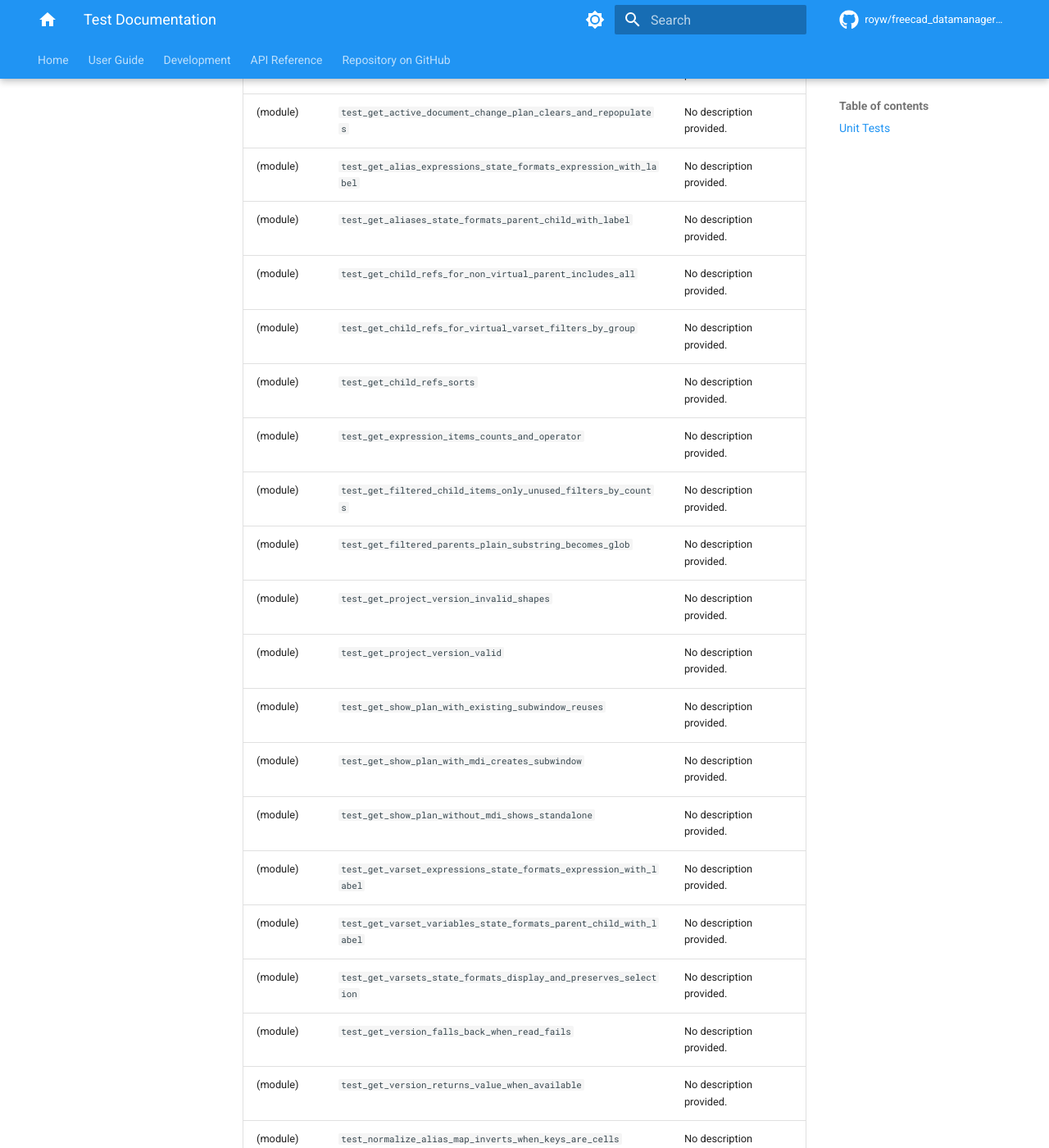
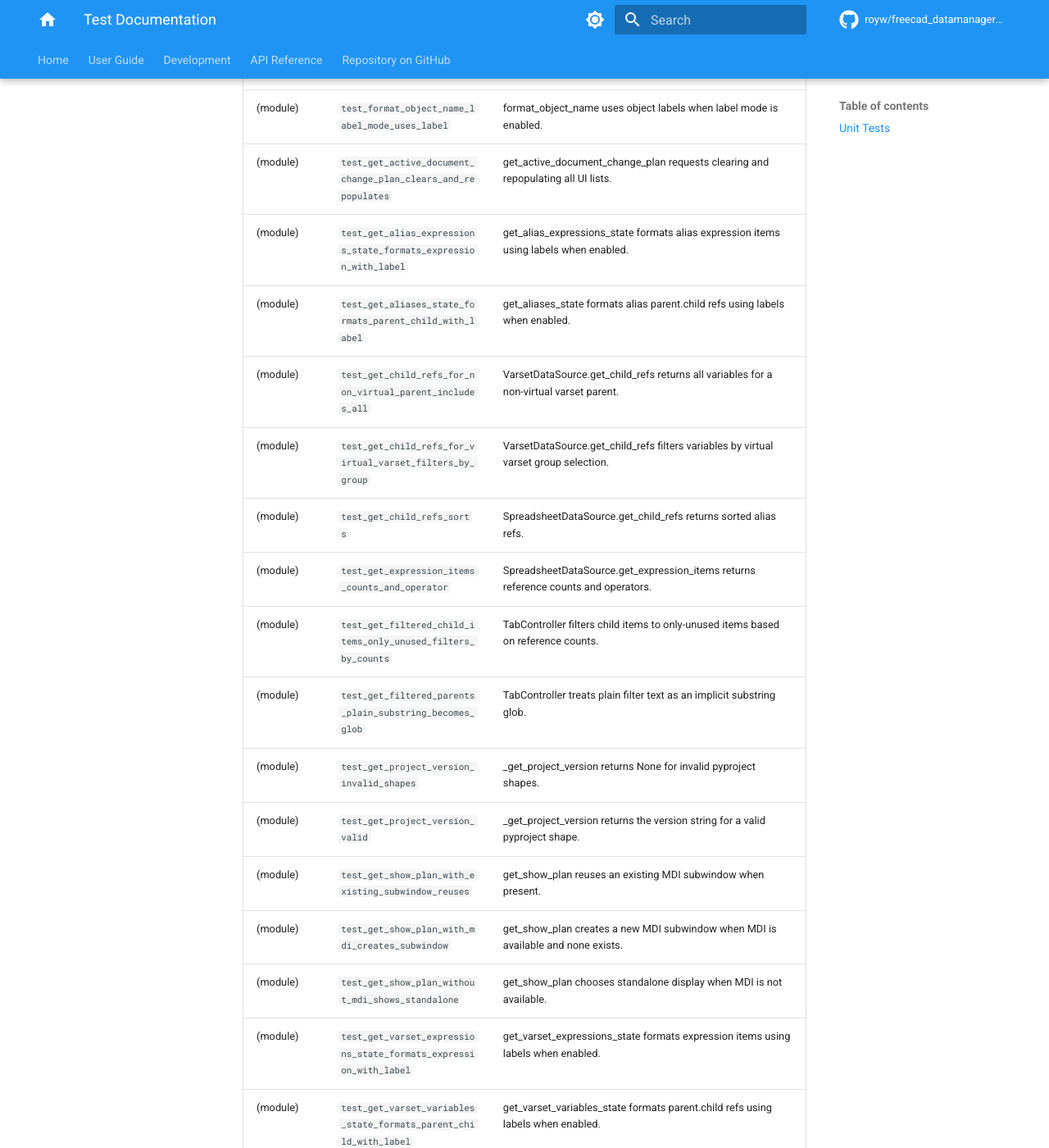
Before and after one commit to royw/freecad_datamanager_workbench, an MkDocs documentation site: the page built from docs/tests.md, in a window 1280 px wide and 1400 px high, scrolled down 607 px. Shown: the whole window at 82% size. Built offline with MkDocs 1.6.1 and Material for MkDocs 9.7.7, drawn with Linux system fonts in a browser that asks for light colours; comment, search, counter and statistics services are not loaded; some of the changed text lies outside the part shown.

Commit message:
tests: add docstrings for test docs

```diff
--- a/docs/tests.md
+++ b/docs/tests.md
@@ -9,38 +9,38 @@ This page provides a comprehensive overview of all tests in the project, automat
 
 | Test Class | Test Name | Description |
 |------------|-----------|-------------|
-| (module) | `test_build_alias_search_regex_respects_word_boundaries` | No description provided. |
-| (module) | `test_format_object_name_label_mode_falls_back_to_name` | No description provided. |
-| (module) | `test_format_object_name_label_mode_handles_dotted_names` | No description provided. |
-| (module) | `test_format_object_name_label_mode_uses_label` | No description provided. |
-| (module) | `test_get_active_document_change_plan_clears_and_repopulates` | No description provided. |
-| (module) | `test_get_alias_expressions_state_formats_expression_with_label` | No description provided. |
-| (module) | `test_get_aliases_state_formats_parent_child_with_label` | No description provided. |
-| (module) | `test_get_child_refs_for_non_virtual_parent_includes_all` | No description provided. |
-| (module) | `test_get_child_refs_for_virtual_varset_filters_by_group` | No description provided. |
-| (module) | `test_get_child_refs_sorts` | No description provided. |
-| (module) | `test_get_expression_items_counts_and_operator` | No description provided. |
-| (module) | `test_get_filtered_child_items_only_unused_filters_by_counts` | No description provided. |
-| (module) | `test_get_filtered_parents_plain_substring_becomes_glob` | No description provided. |
-| (module) | `test_get_project_version_invalid_shapes` | No description provided. |
-| (module) | `test_get_project_version_valid` | No description provided. |
-| (module) | `test_get_show_plan_with_existing_subwindow_reuses` | No description provided. |
-| (module) | `test_get_show_plan_with_mdi_creates_subwindow` | No description provided. |
-| (module) | `test_get_show_plan_without_mdi_shows_standalone` | No description provided. |
-| (module) | `test_get_varset_expressions_state_formats_expression_with_label` | No description provided. |
-| (module) | `test_get_varset_variables_state_formats_parent_child_with_label` | No description provided. |
-| (module) | `test_get_varsets_state_formats_display_and_preserves_selection` | No description provided. |
-| (module) | `test_get_version_falls_back_when_read_fails` | No description provided. |
-| (module) | `test_get_version_returns_value_when_available` | No description provided. |
-| (module) | `test_normalize_alias_map_inverts_when_keys_are_cells` | No description provided. |
-| (module) | `test_normalize_alias_map_keeps_alias_to_cell_mapping` | No description provided. |
-| (module) | `test_normalize_parent_child_items_handles_mixed_types` | No description provided. |
-| (module) | `test_parse_expression_item_object_name_parses_lhs_before_equals` | No description provided. |
-| (module) | `test_parse_parent_child_ref_rejects_missing_or_empty_parts` | No description provided. |
-| (module) | `test_parse_parent_child_ref_success` | No description provided. |
-| (module) | `test_parse_varset_variable_item_delegates_to_parent_child_parser` | No description provided. |
-| (module) | `test_remove_unused_and_get_update_returns_post_update_items` | No description provided. |
-| (module) | `test_remove_unused_children` | No description provided. |
-| (module) | `test_should_enable_copy_button_requires_focus_and_selection` | No description provided. |
-| (module) | `test_should_enable_remove_unused_delegates_to_controller` | No description provided. |
-| (module) | `test_virtual_parent_with_unknown_group_falls_back_to_normal` | No description provided. |
+| (module) | `test_build_alias_search_regex_respects_word_boundaries` | Alias matching treats alias tokens as word-boundary matches to avoid false positives. |
+| (module) | `test_format_object_name_label_mode_falls_back_to_name` | format_object_name falls back to the original name when no label is available. |
+| (module) | `test_format_object_name_label_mode_handles_dotted_names` | format_object_name preserves the property suffix when formatting dotted names. |
+| (module) | `test_format_object_name_label_mode_uses_label` | format_object_name uses object labels when label mode is enabled. |
+| (module) | `test_get_active_document_change_plan_clears_and_repopulates` | get_active_document_change_plan requests clearing and repopulating all UI lists. |
+| (module) | `test_get_alias_expressions_state_formats_expression_with_label` | get_alias_expressions_state formats alias expression items using labels when enabled. |
+| (module) | `test_get_aliases_state_formats_parent_child_with_label` | get_aliases_state formats alias parent.child refs using labels when enabled. |
+| (module) | `test_get_child_refs_for_non_virtual_parent_includes_all` | VarsetDataSource.get_child_refs returns all variables for a non-virtual varset parent. |
+| (module) | `test_get_child_refs_for_virtual_varset_filters_by_group` | VarsetDataSource.get_child_refs filters variables by virtual varset group selection. |
+| (module) | `test_get_child_refs_sorts` | SpreadsheetDataSource.get_child_refs returns sorted alias refs. |
+| (module) | `test_get_expression_items_counts_and_operator` | SpreadsheetDataSource.get_expression_items returns reference counts and operators. |
+| (module) | `test_get_filtered_child_items_only_unused_filters_by_counts` | TabController filters child items to only-unused items based on reference counts. |
+| (module) | `test_get_filtered_parents_plain_substring_becomes_glob` | TabController treats plain filter text as an implicit substring glob. |
+| (module) | `test_get_project_version_invalid_shapes` | \_get_project_version returns None for invalid pyproject shapes. |
+| (module) | `test_get_project_version_valid` | \_get_project_version returns the version string for a valid pyproject shape. |
+| (module) | `test_get_show_plan_with_existing_subwindow_reuses` | get_show_plan reuses an existing MDI subwindow when present. |
+| (module) | `test_get_show_plan_with_mdi_creates_subwindow` | get_show_plan creates a new MDI subwindow when MDI is available and none exists. |
+| (module) | `test_get_show_plan_without_mdi_shows_standalone` | get_show_plan chooses standalone display when MDI is not available. |
+| (module) | `test_get_varset_expressions_state_formats_expression_with_label` | get_varset_expressions_state formats expression items using labels when enabled. |
+| (module) | `test_get_varset_variables_state_formats_parent_child_with_label` | get_varset_variables_state formats parent.child refs using labels when enabled. |
+| (module) | `test_get_varsets_state_formats_display_and_preserves_selection` | get_varsets_state formats items and preserves selected keys. |
+| (module) | `test_get_version_falls_back_when_read_fails` | get_version falls back to 0.0.0 when reading pyproject fails. |
+| (module) | `test_get_version_returns_value_when_available` | get_version returns the read version when available. |
+| (module) | `test_normalize_alias_map_inverts_when_keys_are_cells` | \_normalize_alias_map inverts a cell->alias mapping into alias->cell. |
+| (module) | `test_normalize_alias_map_keeps_alias_to_cell_mapping` | \_normalize_alias_map preserves an alias->cell mapping. |
+| (module) | `test_normalize_parent_child_items_handles_mixed_types` | normalize_parent_child_items normalizes mixed ParentChildRef and string inputs. |
+| (module) | `test_parse_expression_item_object_name_parses_lhs_before_equals` | parse_expression_item_object_name extracts the object name from the LHS of an expression. |
+| (module) | `test_parse_parent_child_ref_rejects_missing_or_empty_parts` | parse_parent_child_ref rejects refs with missing or empty parent/child parts. |
+| (module) | `test_parse_parent_child_ref_success` | parse_parent_child_ref parses a valid Parent.Child reference. |
+| (module) | `test_parse_varset_variable_item_delegates_to_parent_child_parser` | parse_varset_variable_item parses VarSet.Variable and rejects non-dotted input. |
+| (module) | `test_remove_unused_and_get_update_returns_post_update_items` | TabController remove-unused returns an updated list consistent with filters. |
+| (module) | `test_remove_unused_children` | SpreadsheetDataSource.remove_unused_children removes only aliases with zero references. |
+| (module) | `test_should_enable_copy_button_requires_focus_and_selection` | should_enable_copy_button requires list focus and a non-empty selection. |
+| (module) | `test_should_enable_remove_unused_delegates_to_controller` | should_enable_remove_unused delegates enablement logic to the controller. |
+| (module) | `test_virtual_parent_with_unknown_group_falls_back_to_normal` | Unknown virtual group selection falls back to treating the selection as a normal variable prefix. |
```
Also changed, not shown: other parts of docs/tests.md (+1 -1 lines), 7 other files.
